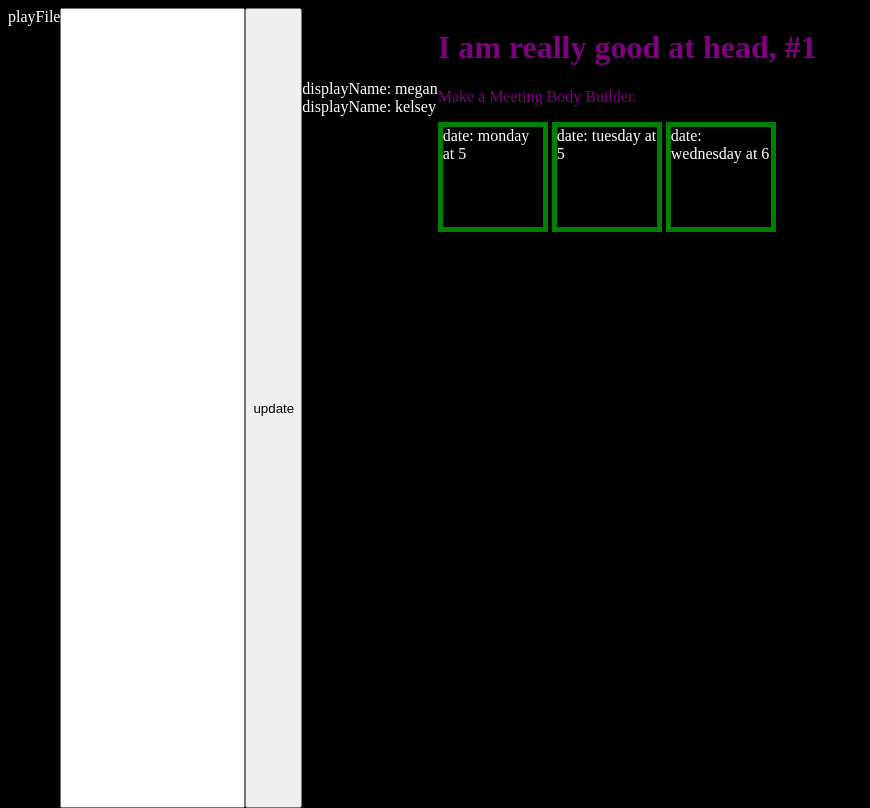
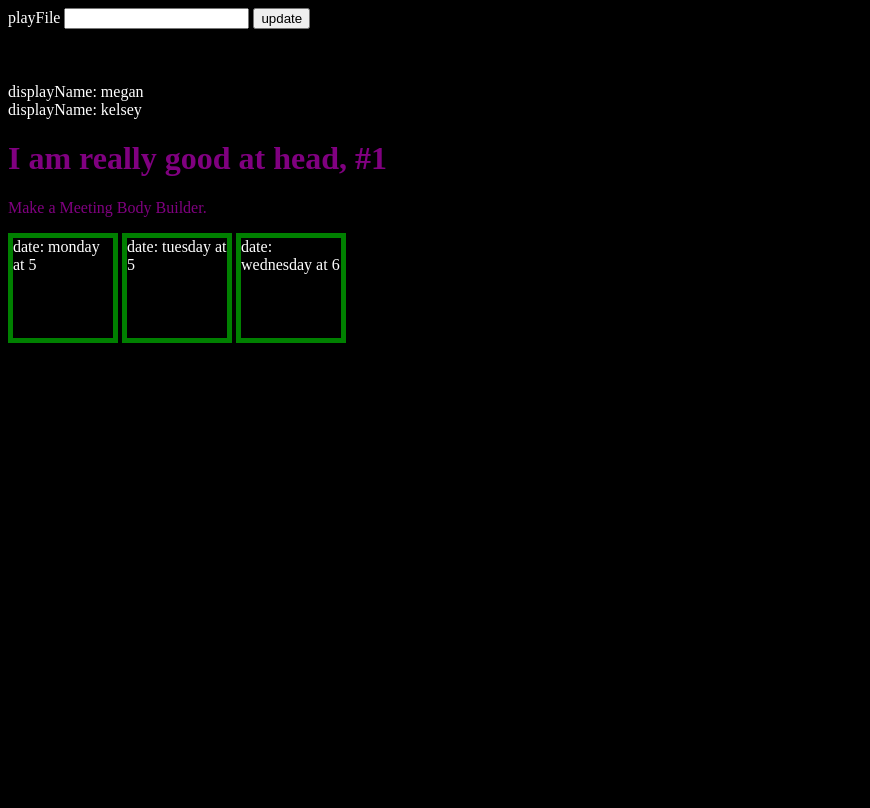
Before and after one commit to megkern/SchedulingSoftware, a PHP site: page / in a window 1280 px wide. Shown: the whole page, without its empty margins (0-870 px from the left). After the commit the page ends 343 px from the top, so only its background shows below. Run offline with PHP 8.4, Linux system fonts and the light colour scheme; data comes from the database, SQL or seed files in the repository.

Commit message:
Deleted body height and flex

```diff
--- a/CSS/style.css
+++ b/CSS/style.css
@@ -1,12 +1,10 @@
 /*"style" tag, this is where each tag, class, and ID get their styles defined*/
 html {
-  height: 100%;
+
 }
 
 body {
   /*style for the "body" tag*/
-  display: flex;
-  height: 100%;
   background-color: black;
   color: white;
 }
```
